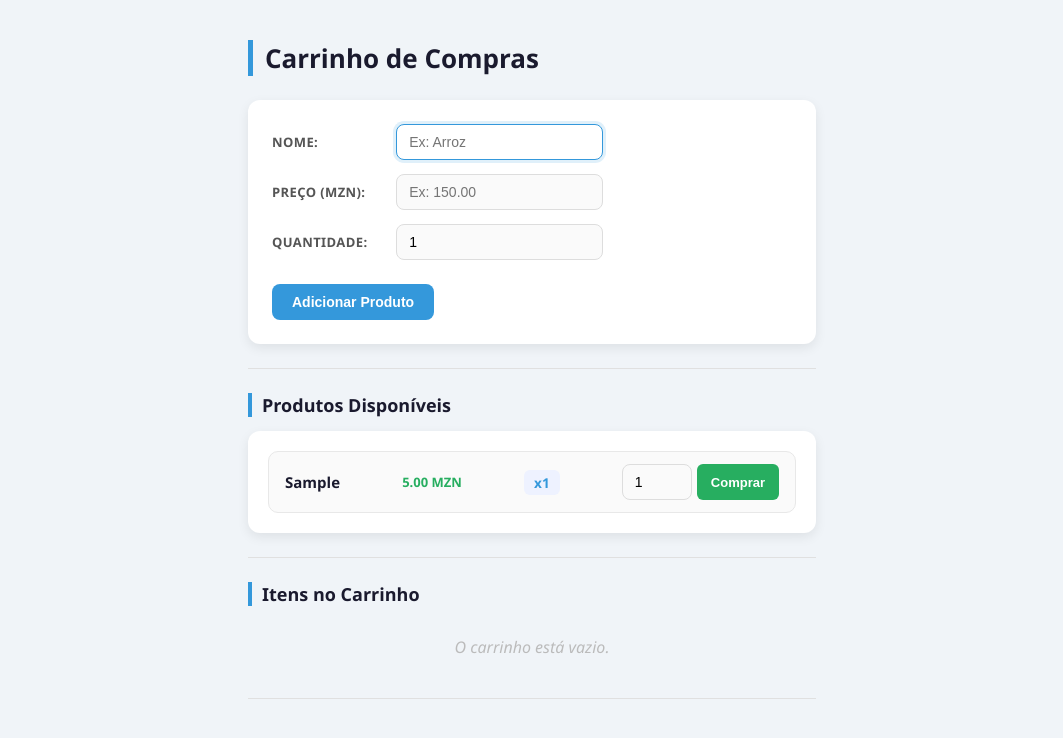
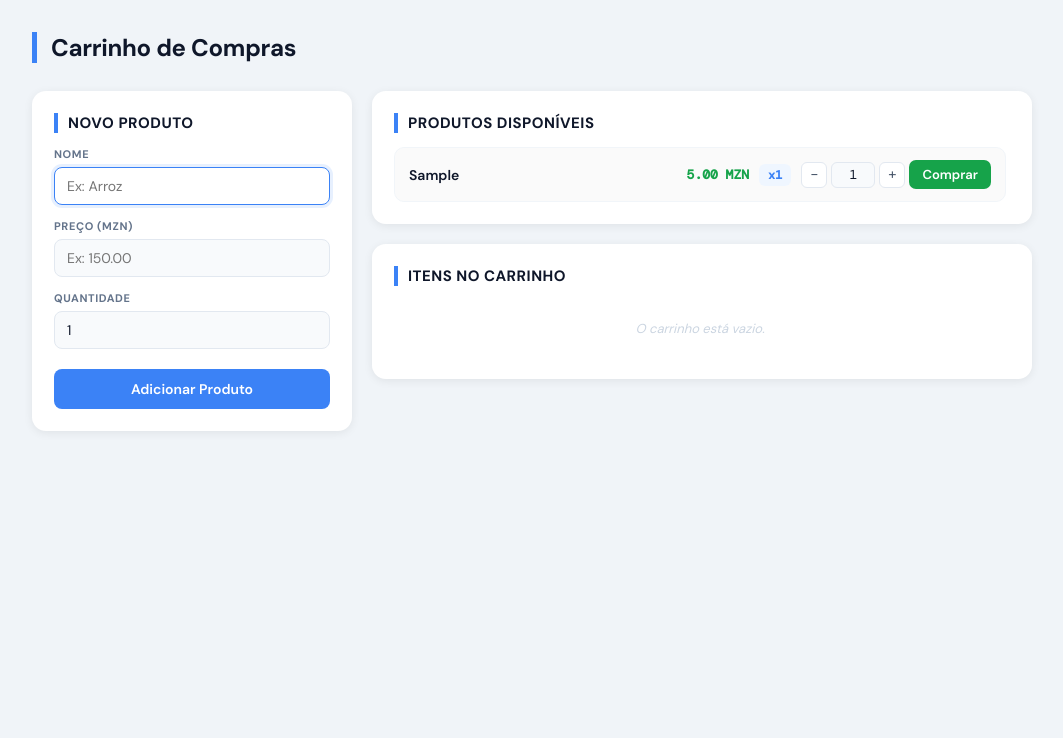
Before and after one commit to Delcinioo/TG1_Grupo2Leit52, a plain HTML site: page index.html in a window 1280 px wide. Both pictures are taken after typing "Sample", "5" into the empty fields and a click on the button "Adicionar Produto". Shown: the whole page, without its empty margins (108-1171 px from the left). Drawn offline with nearby package versions, Linux system fonts and the light colour scheme.

Commit message:
melhorar layout

```diff
--- a/css/style.css
+++ b/css/style.css
@@ -1,3 +1,5 @@
+@import url('https://fonts.googleapis.com/css2?family=DM+Sans:wght@400;500;600;700&family=DM+Mono:wght@400;500&display=swap');
+
 * {
   box-sizing: border-box;
   margin: 0;
@@ -5,37 +7,81 @@
 }
 
 body {
-  font-family: 'Segoe UI', Arial, sans-serif;
+  font-family: 'DM Sans', sans-serif;
   background-color: #f0f4f8;
-  max-width: 600px;
-  margin: 40px auto;
-  padding: 0 16px;
+  min-height: 100vh;
+  padding: 32px 24px;
 }
 
-/* TÍTULO PRINCIPAL */
+/* LAYOUT PRINCIPAL */
+.app-wrapper {
+  max-width: 1000px;
+  margin: 0 auto;
+}
+
+.app-header {
+  margin-bottom: 28px;
+}
+
 h1 {
-  margin-bottom: 24px;
-  color: #1a1a2e;
-  font-size: 26px;
-  border-left: 5px solid #3498db;
-  padding-left: 12px;
+  color: #0f172a;
+  font-size: 24px;
+  font-weight: 700;
+  border-left: 5px solid #3b82f6;
+  padding-left: 14px;
+  letter-spacing: -0.3px;
 }
 
 h2 {
+  color: #0f172a;
+  font-size: 15px;
+  font-weight: 700;
+  border-left: 4px solid #3b82f6;
+  padding-left: 10px;
+  text-transform: uppercase;
+  letter-spacing: 0.5px;
   margin-bottom: 14px;
-  color: #1a1a2e;
-  font-size: 18px;
-  border-left: 4px solid #3498db;
-  padding-left: 10px;
+}
+
+/* GRID PRINCIPAL: formulário à esquerda, listas à direita */
+.app-grid {
+  display: grid;
+  grid-template-columns: 320px 1fr;
+  grid-template-rows: auto 1fr;
+  gap: 20px;
+  align-items: start;
+}
+
+.col-esquerda {
+  grid-column: 1;
+  grid-row: 1 / 3;
+  display: flex;
+  flex-direction: column;
+  gap: 20px;
+}
+
+.col-direita {
+  grid-column: 2;
+  grid-row: 1 / 3;
+  display: flex;
+  flex-direction: column;
+  gap: 20px;
+}
+
+/* PAINEL */
+.painel {
+  background: #fff;
+  border-radius: 14px;
+  padding: 22px;
+  box-shadow: 0 2px 10px rgba(0,0,0,0.07);
 }
 
 /* FORMULÁRIO */
 form {
   background: #fff;
-  padding: 24px;
-  border-radius: 12px;
-  box-shadow: 0 4px 12px rgba(0,0,0,0.08);
-  margin-bottom: 24px;
+  border-radius: 14px;
+  padding: 22px;
+  box-shadow: 0 2px 10px rgba(0,0,0,0.07);
 }
 
 form div {
@@ -43,192 +89,273 @@ form div {
 }
 
 label {
-  display: inline-block;
-  width: 120px;
-  font-size: 13px;
-  font-weight: 600;
-  color: #555;
+  display: block;
+  font-size: 11px;
+  font-weight: 700;
+  color: #64748b;
   text-transform: uppercase;
-  letter-spacing: 0.4px;
+  letter-spacing: 0.6px;
+  margin-bottom: 6px;
 }
 
 input {
+  width: 100%;
   padding: 9px 12px;
-  border: 1.5px solid #ddd;
+  border: 1.5px solid #e2e8f0;
   border-radius: 8px;
   font-size: 14px;
-  background-color: #fafafa;
+  font-family: 'DM Sans', sans-serif;
+  background-color: #f8fafc;
   transition: border-color 0.2s, box-shadow 0.2s;
+  color: #0f172a;
 }
 
 input:focus {
   outline: none;
-  border-color: #3498db;
-  box-shadow: 0 0 0 3px rgba(52,152,219,0.15);
+  border-color: #3b82f6;
+  box-shadow: 0 0 0 3px rgba(59,130,246,0.12);
   background-color: #fff;
 }
 
 input.input-erro {
-  border-color: #e74c3c;
+  border-color: #ef4444;
 }
 
 button[type="submit"] {
-  margin-top: 10px;
-  padding: 10px 20px;
+  width: 100%;
+  margin-top: 6px;
+  padding: 11px;
   cursor: pointer;
-  background-color: #3498db;
+  background-color: #3b82f6;
   color: white;
   border: none;
   border-radius: 8px;
   font-size: 14px;
   font-weight: 600;
+  font-family: 'DM Sans', sans-serif;
   transition: background-color 0.2s, transform 0.1s;
 }
 
-button[type="submit"]:hover {
-  background-color: #2980b9;
-}
-
-button[type="submit"]:active {
-  transform: scale(0.98);
-}
-
-/* SEPARADOR */
-hr {
-  margin: 24px 0;
-  border: none;
-  border-top: 1.5px solid #e0e0e0;
-}
+button[type="submit"]:hover { background-color: #2563eb; }
+button[type="submit"]:active { transform: scale(0.98); }
 
 /* ERROS */
 .error {
-  color: #e74c3c;
-  font-size: 0.8rem;
-  margin-left: 6px;
+  color: #ef4444;
+  font-size: 11px;
+  margin-top: 4px;
+  display: block;
   font-weight: 500;
 }
 
-.hide {
-  display: none;
+.hide { display: none !important; }
+
+.empty-message {
+  color: #cbd5e1;
+  font-style: italic;
+  text-align: center;
+  padding: 20px 0;
+  font-size: 13px;
 }
 
-.empty-message {
-  color: #bbb;
-  font-style: italic;
-  text-align: center;
-  padding: 16px 0;
+/* LISTAS */
+#listaProdutos,
+#itensCarrinho {
+  display: flex;
+  flex-direction: column;
+  gap: 8px;
+  max-height: 340px;
+  overflow-y: auto;
+  padding-right: 4px;
 }
 
-/* LISTA DE PRODUTOS */
-#listaProdutos {
-  background: #fff;
-  border-radius: 12px;
-  padding: 20px;
-  box-shadow: 0 4px 12px rgba(0,0,0,0.08);
-  margin-bottom: 24px;
+#listaProdutos::-webkit-scrollbar,
+#itensCarrinho::-webkit-scrollbar {
+  width: 4px;
+}
+
+#listaProdutos::-webkit-scrollbar-thumb,
+#itensCarrinho::-webkit-scrollbar-thumb {
+  background: #e2e8f0;
+  border-radius: 4px;
 }
 
 /* CARDS */
 .card-produto {
-  border: 1.5px solid #e8e8e8;
+  border: 1.5px solid #f1f5f9;
   border-radius: 10px;
-  padding: 12px 16px;
-  margin-bottom: 10px;
+  padding: 12px 14px;
   display: flex;
   justify-content: space-between;
   align-items: center;
   background-color: #fafafa;
-  transition: box-shadow 0.2s;
-}
-
-.card-produto:last-child {
-  margin-bottom: 0;
+  gap: 10px;
+  transition: box-shadow 0.2s, border-color 0.2s;
 }
 
 .card-produto:hover {
-  box-shadow: 0 4px 10px rgba(0,0,0,0.08);
+  box-shadow: 0 3px 10px rgba(0,0,0,0.07);
+  border-color: #e2e8f0;
 }
 
-.card-produto .nome-produto {
+.nome-produto {
   font-weight: 600;
-  color: #1a1a2e;
-  font-size: 15px;
+  color: #0f172a;
+  font-size: 14px;
+  flex: 1;
+  min-width: 0;
+  white-space: nowrap;
+  overflow: hidden;
+  text-overflow: ellipsis;
 }
 
-.card-produto .preco-produto {
-  color: #27ae60;
+.preco-produto {
+  color: #16a34a;
   font-weight: 600;
   font-size: 13px;
+  font-family: 'DM Mono', monospace;
+  white-space: nowrap;
 }
 
-.card-produto .quantidade-badge {
-  background: #eef2ff;
-  color: #3498db;
+.quantidade-badge {
+  background: #eff6ff;
+  color: #3b82f6;
   border-radius: 6px;
-  padding: 3px 10px;
-  font-size: 0.85rem;
-  font-weight: 600;
+  padding: 3px 9px;
+  font-size: 12px;
+  font-weight: 700;
+  font-family: 'DM Mono', monospace;
+  white-space: nowrap;
 }
 
-/* BOTÃO CARRINHO */
+/* CONTROLO DE QUANTIDADE */
+.qty-control {
+  display: flex;
+  align-items: center;
+  gap: 4px;
+}
+
+.qty-btn {
+  width: 26px;
+  height: 26px;
+  border: 1.5px solid #e2e8f0;
+  border-radius: 6px;
+  background: #fff;
+  color: #475569;
+  font-size: 15px;
+  line-height: 1;
+  cursor: pointer;
+  padding: 0;
+  font-family: 'DM Sans', sans-serif;
+  transition: background 0.15s, border-color 0.15s;
+  display: flex;
+  align-items: center;
+  justify-content: center;
+}
+
+.qty-btn:hover { background: #f1f5f9; border-color: #cbd5e1; }
+.qty-btn:disabled { opacity: 0.35; cursor: not-allowed; }
+
+.qty-input {
+  width: 44px;
+  height: 26px;
+  text-align: center;
+  border: 1.5px solid #e2e8f0;
+  border-radius: 6px;
+  font-size: 13px;
+  font-family: 'DM Mono', monospace;
+  padding: 0;
+  background: #f8fafc;
+  -moz-appearance: textfield;
+}
+
+.qty-input::-webkit-outer-spin-button,
+.qty-input::-webkit-inner-spin-button {
+  -webkit-appearance: none;
+}
+
+/* BOTÃO COMPRAR */
 .btn-carrinho {
-  padding: 7px 14px;
-  background-color: #27ae60;
+  padding: 6px 13px;
+  background-color: #16a34a;
   color: white;
   border: none;
-  border-radius: 6px;
+  border-radius: 7px;
   font-size: 13px;
   font-weight: 600;
+  font-family: 'DM Sans', sans-serif;
   cursor: pointer;
+  white-space: nowrap;
   transition: background-color 0.2s;
 }
 
-.btn-carrinho:hover {
-  background-color: #1e8449;
+.btn-carrinho:hover { background-color: #15803d; }
+.btn-carrinho:disabled { background: #cbd5e1; cursor: not-allowed; }
+
+/* BOTÃO REMOVER */
+.btn-remover {
+  padding: 5px 11px;
+  background: #fee2e2;
+  color: #dc2626;
+  border: none;
+  border-radius: 7px;
+  font-size: 12px;
+  font-weight: 600;
+  font-family: 'DM Sans', sans-serif;
+  cursor: pointer;
+  white-space: nowrap;
+  transition: background 0.2s;
 }
 
-/* RESUMO DO CARRINHO */
+.btn-remover:hover { background: #fecaca; }
+
+/* RESUMO */
 #resumoCarrinho {
-  background: #fff;
-  border-radius: 12px;
-  padding: 20px 24px;
-  box-shadow: 0 4px 12px rgba(0,0,0,0.08);
+  border-top: 1.5px solid #f1f5f9;
+  padding-top: 16px;
+  margin-top: 4px;
 }
 
 #resumoCarrinho p {
-  font-size: 14px;
-  color: #444;
-  margin-bottom: 8px;
+  font-size: 13px;
+  color: #475569;
+  margin-bottom: 6px;
 }
 
-#resumoCarrinho strong {
-  color: #1a1a2e;
+#resumoCarrinho strong { color: #0f172a; }
+
+#resumoCarrinho span {
+  color: #3b82f6;
+  font-weight: 700;
+  font-family: 'DM Mono', monospace;
 }
 
-#resumoCarrinho span {
-  color: #3498db;
-  font-weight: 600;
-}
-
-/* BOTÃO ENCERRAR */
 #btnEncerrar {
   width: 100%;
-  padding: 12px;
-  background-color: #e74c3c;
+  padding: 11px;
+  background-color: #ef4444;
   color: white;
   border: none;
   border-radius: 8px;
-  font-size: 15px;
+  font-size: 14px;
   font-weight: 600;
+  font-family: 'DM Sans', sans-serif;
   cursor: pointer;
   margin-top: 14px;
   transition: background-color 0.2s, transform 0.1s;
 }
 
-#btnEncerrar:hover {
-  background-color: #c0392b;
+#btnEncerrar:hover { background-color: #dc2626; }
+#btnEncerrar:active { transform: scale(0.98); }
+
+/* RESPONSIVO */
+@media (max-width: 680px) {
+  .app-grid {
+    grid-template-columns: 1fr;
+  }
+  .col-esquerda,
+  .col-direita {
+    grid-column: 1;
+    grid-row: auto;
+  }
 }
-
-#btnEncerrar:active {
-  transform: scale(0.98);
-}
--- a/index.html
+++ b/index.html
@@ -9,46 +9,61 @@
 </head>
 
 <body>
+  <div class="app-wrapper">
 
+    <div class="app-header">
       <h1>Carrinho de Compras</h1>
+    </div>
 
+    <div class="app-grid">
+
+      <!-- COLUNA ESQUERDA: formulário -->
+      <div class="col-esquerda">
         <form id="formProduto">
+          <h2>Novo Produto</h2>
           <div>
-      <label>Nome:</label>
+            <label>Nome</label>
             <input type="text" id="nomeProduto" placeholder="Ex: Arroz">
             <span id="erroNome" class="error hide"></span>
           </div>
           <div>
-      <label>Preço (MZN):</label>
+            <label>Preço (MZN)</label>
             <input type="number" id="precoProduto" step="0.01" min="0" placeholder="Ex: 150.00">
             <span id="erroPreco" class="error hide"></span>
           </div>
           <div>
-      <label>Quantidade:</label>
+            <label>Quantidade</label>
             <input type="number" id="quantidadeProduto" min="1" value="1">
             <span id="erroQuantidade" class="error hide"></span>
           </div>
           <button type="submit">Adicionar Produto</button>
         </form>
+      </div>
 
-  <hr>
+      <!-- COLUNA DIREITA: produtos e carrinho -->
+      <div class="col-direita">
 
+        <div class="painel">
           <h2>Produtos Disponíveis</h2>
           <div id="listaProdutos">
             <p class="empty-message">Nenhum produto cadastrado ainda.</p>
           </div>
-  <hr>
+        </div>
+
+        <div class="painel">
           <h2>Itens no Carrinho</h2>
           <div id="itensCarrinho">
             <p class="empty-message">O carrinho está vazio.</p>
           </div>
-  <hr>
           <div id="resumoCarrinho" class="hide">
             <p><strong>Total de itens:</strong> <span id="totalItens">0</span></p>
             <p><strong>Valor Total:</strong> <span id="valorTotal">0.00</span> MZN</p>
-    <button id="btnEncerrar" style="background-color: #d9534f; color: white; margin-top: 15px;">
-      Encerrar compra
-    </button>
+            <button id="btnEncerrar">Encerrar compra</button>
+          </div>
+        </div>
+
+      </div>
+    </div>
   </div>
 
   <script type="module" src="./js/controller.js"></script>
--- a/js/controller.js
+++ b/js/controller.js
@@ -9,14 +9,12 @@ class LojaController {
 
   init() {
     const form = document.getElementById("formProduto");
-    const btnEncerrar = document.getElementById("btnEncerrar");
     const campoNome = document.getElementById("nomeProduto");
     const campoPreco = document.getElementById("precoProduto");
     const campoQtd = document.getElementById("quantidadeProduto");
 
     form.addEventListener('submit', (event) => {
       event.preventDefault();
-
       this.view.limparTodosErros();
 
       const nome = campoNome.value;
@@ -24,34 +22,20 @@ class LojaController {
       const qtdRaw = campoQtd.value;
       let valido = true;
 
-      // Validar nome
       const resNome = this.validarNome(nome);
-      if (!resNome.valido) {
-        this.view.mostrarErro(campoNome, "erroNome", resNome.msg);
-        valido = false;
-      }
+      if (!resNome.valido) { this.view.mostrarErro(campoNome, "erroNome", resNome.msg); valido = false; }
 
-      // Validar preço
       const resPreco = this.validarPreco(precoRaw);
-      if (!resPreco.valido) {
-        this.view.mostrarErro(campoPreco, "erroPreco", resPreco.msg);
-        valido = false;
-      }
+      if (!resPreco.valido) { this.view.mostrarErro(campoPreco, "erroPreco", resPreco.msg); valido = false; }
 
-      // Validar quantidade
       const resQtd = this.validarQuantidade(qtdRaw);
-      if (!resQtd.valido) {
-        this.view.mostrarErro(campoQtd, "erroQuantidade", resQtd.msg);
-        valido = false;
-      }
+      if (!resQtd.valido) { this.view.mostrarErro(campoQtd, "erroQuantidade", resQtd.msg); valido = false; }
 
       if (!valido) return;
 
       this.model.adicionarProduto(nome.trim(), resPreco.valor, resQtd.valor);
-      this.view.renderizarProdutos(this.model.listarProdutos());
       this.actualizarInterface();
 
-      // Limpar campos
       campoNome.value = "";
       campoPreco.value = "";
       campoQtd.value = "1";
@@ -59,15 +43,27 @@ class LojaController {
     });
 
     document.addEventListener('click', (e) => {
+      // Botões +/−
+      if (e.target.classList.contains('qty-btn')) {
+        const index = e.target.getAttribute('data-index');
+        const acao = e.target.getAttribute('data-acao');
+        const input = document.getElementById(`qtd-${index}`);
+        const max = parseInt(e.target.getAttribute('data-max') || input.max);
+        let val = parseInt(input.value) || 1;
+
+        if (acao === 'inc' && val < max) input.value = val + 1;
+        if (acao === 'dec' && val > 1) input.value = val - 1;
+        return;
+      }
+
+      // Comprar
       if (e.target.classList.contains('btn-carrinho')) {
         const nome = e.target.getAttribute('data-nome');
         const index = e.target.getAttribute('data-index');
         const qtdInput = document.getElementById(`qtd-${index}`);
         const quantidadeDesejada = parseInt(qtdInput.value);
 
-        // Busca o preço original no modelo
         const produtoOriginal = this.model.listarProdutos().find(p => p.nome === nome);
-
         if (produtoOriginal) {
           const sucesso = this.model.adicionarAoCarrinho(nome, produtoOriginal.preco, quantidadeDesejada);
           if (!sucesso) alert("Quantidade indisponível no stock!");
@@ -75,6 +71,7 @@ class LojaController {
         }
       }
 
+      // Remover
       if (e.target.classList.contains('btn-remover')) {
         const nome = e.target.getAttribute('data-nome');
         this.model.removerDoCarrinho(nome);
@@ -93,56 +90,33 @@ class LojaController {
   validarNome(nome) {
     nome = nome.trim();
     const regex = /^[a-zA-ZÀ-ÿ0-9\s\-&]+$/;
-
-    if (!nome)
-      return { valido: false, msg: "Preencha o nome" };
-    if (nome.length < 3)
-      return { valido: false, msg: "Mínimo 3 caracteres" };
-    if (!regex.test(nome))
-      return { valido: false, msg: "Caracteres inválidos" };
-    if (/^\d+$/.test(nome))
-      return { valido: false, msg: "Nome não pode ser só números" };
-
+    if (!nome) return { valido: false, msg: "Preencha o nome" };
+    if (nome.length < 3) return { valido: false, msg: "Mínimo 3 caracteres" };
+    if (!regex.test(nome)) return { valido: false, msg: "Caracteres inválidos" };
+    if (/^\d+$/.test(nome)) return { valido: false, msg: "Nome não pode ser só números" };
     return { valido: true };
   }
 
   validarPreco(precoBruto) {
-    if (!precoBruto || precoBruto === "")
-      return { valido: false, msg: "Preencha o preço" };
-
+    if (!precoBruto || precoBruto === "") return { valido: false, msg: "Preencha o preço" };
     const preco = parseFloat(precoBruto);
-
-    if (isNaN(preco))
-      return { valido: false, msg: "Preço inválido" };
-    if (preco <= 0)
-      return { valido: false, msg: "Preço deve ser maior que 0" };
-    if (preco > 1000000)
-      return { valido: false, msg: "Preço demasiado alto" };
-
+    if (isNaN(preco)) return { valido: false, msg: "Preço inválido" };
+    if (preco <= 0) return { valido: false, msg: "Preço deve ser maior que 0" };
+    if (preco > 1000000) return { valido: false, msg: "Preço demasiado alto" };
     return { valido: true, valor: preco };
   }
 
   validarQuantidade(qtdBruto) {
-    if (!qtdBruto || qtdBruto === "")
-      return { valido: false, msg: "Preencha a quantidade" };
-
+    if (!qtdBruto || qtdBruto === "") return { valido: false, msg: "Preencha a quantidade" };
     const qtd = parseInt(qtdBruto);
-
-    if (isNaN(qtd) || qtd < 1)
-      return { valido: false, msg: "Quantidade mínima é 1" };
-    if (qtd > 9999)
-      return { valido: false, msg: "Quantidade demasiado alta" };
-
+    if (isNaN(qtd) || qtd < 1) return { valido: false, msg: "Quantidade mínima é 1" };
+    if (qtd > 9999) return { valido: false, msg: "Quantidade demasiado alta" };
     return { valido: true, valor: qtd };
   }
 
   actualizarInterface() {
-    const itensCarrinho = this.model.listarCarrinho();
-
     this.view.renderizarProdutos(this.model.listarProdutos());
-
-    this.view.renderizarCarrinho(itensCarrinho);
-
+    this.view.renderizarCarrinho(this.model.listarCarrinho());
     this.view.renderizarTotais(
       this.model.calcularQuantidadeTotal(),
       this.model.calcularPrecoTotal()
--- a/js/view.js
+++ b/js/view.js
@@ -35,9 +35,11 @@ export class LojaView {
         <span class="nome-produto">${produto.nome}</span>
         <span class="preco-produto">${produto.preco.toFixed(2)} MZN</span>
         <span class="quantidade-badge">x${produto.quantidade}</span>
-        <div style="display:flex; gap:5px;">
-          <input type="number" id="qtd-${index}" value="1" min="1" max="${produto.quantidade}" style="width:70px" ${esgotado ? 'disabled' : ''}>
-          <button class="btn-carrinho" data-nome="${produto.nome}" data-index="${index}" ${esgotado ? 'disabled style="background:#ccc"' : ''}>Comprar</button>
+        <div class="qty-control">
+          <button type="button" class="qty-btn" data-acao="dec" data-index="${index}" ${esgotado ? 'disabled' : ''}>−</button>
+          <input type="number" id="qtd-${index}" class="qty-input" value="1" min="1" max="${produto.quantidade}" ${esgotado ? 'disabled' : ''}>
+          <button type="button" class="qty-btn" data-acao="inc" data-index="${index}" data-max="${produto.quantidade}" ${esgotado ? 'disabled' : ''}>+</button>
+          <button class="btn-carrinho" data-nome="${produto.nome}" data-index="${index}" ${esgotado ? 'disabled' : ''}>Comprar</button>
         </div>
       `;
       lista.appendChild(card);
@@ -47,6 +49,7 @@ export class LojaView {
   renderizarCarrinho(itens) {
     const container = document.getElementById("itensCarrinho");
     container.innerHTML = "";
+
     if (itens.length === 0) {
       container.innerHTML = '<p class="empty-message">O carrinho está vazio.</p>';
       return;
@@ -59,7 +62,7 @@ export class LojaView {
         <span class="nome-produto">${item.nome}</span>
         <span class="quantidade-badge">x${item.quantidade}</span>
         <span class="preco-produto">${(item.preco * item.quantidade).toFixed(2)} MZN</span>
-        <button class="btn-remover" data-nome="${item.nome}" style="background:#e74c3c; color:white; border:none; border-radius:4px; padding:4px 8px; cursor:pointer;">Apagar</button>
+        <button class="btn-remover" data-nome="${item.nome}">Apagar</button>
       `;
       container.appendChild(div);
     });
```
Lines whose indentation alone changed are shown as unchanged.
